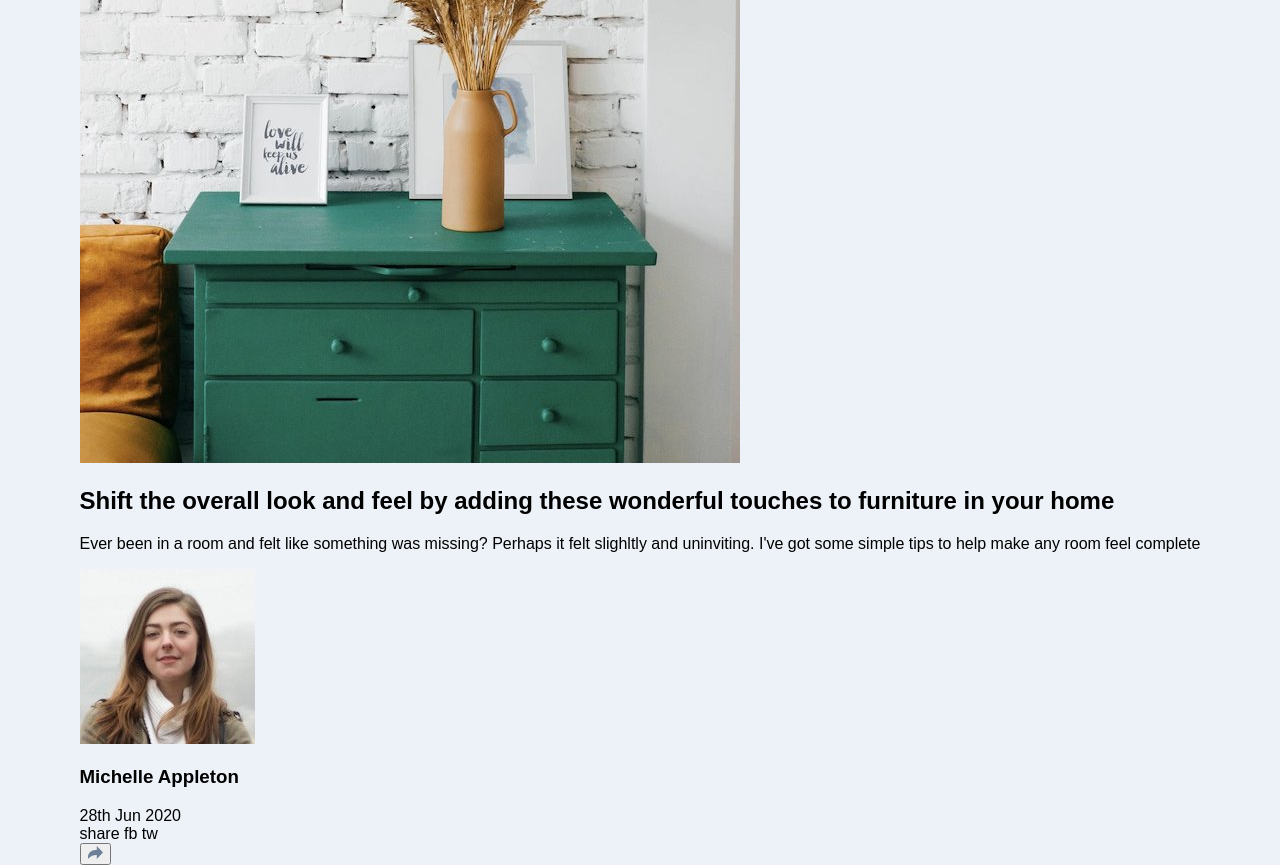
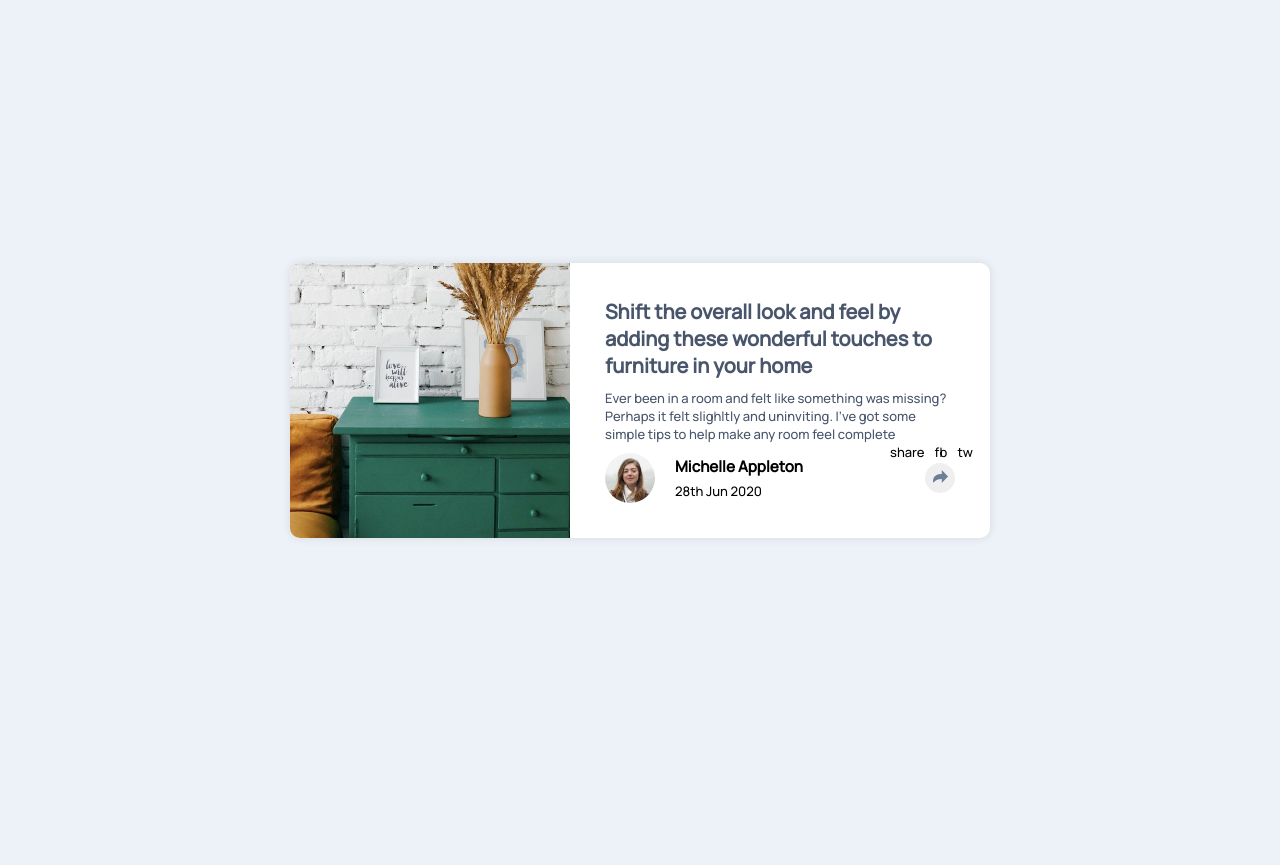
Before and after one commit to ogunsolahabib/fe-mentor, a plain HTML site: page article-preview-component/index.html in a window 1280 px wide. After the commit the page ends 800 px from the top, so only its background shows below. Drawn offline with Linux system fonts and the light colour scheme.

Commit message:
most css

```diff
--- a/article-preview-component/index.html
+++ b/article-preview-component/index.html
@@ -1,19 +1,26 @@
 <!DOCTYPE html>
 <html lang="en">
+
 <head>
     <meta charset="UTF-8">
     <meta name="viewport" content="width=device-width, initial-scale=1.0">
     <title>Article Preview Compomemt</title>
     <link rel="stylesheet" href="style.css">
+    <link rel="preconnect" href="https://fonts.googleapis.com">
+    <link rel="preconnect" href="https://fonts.gstatic.com" crossorigin>
+    <link href="https://fonts.googleapis.com/css2?family=Manrope:wght@500&display=swap" rel="stylesheet">
 </head>
+
 <body>
+    <div class="container">
         <div class="article">
-    <img src="./images/drawers.jpg" alt="flower vase on table" class="article__image"/>
+            <img src="./images/drawers.jpg" alt="flower vase on table" class="article__image" />
             <div class="article__text-content">
                 <h2>Shift the overall look and feel by adding these wonderful touches to furniture in your home</h2>
-        <p>Ever been in a room and felt like something was missing? Perhaps it felt slighltly and uninviting. I've got some simple tips to help make any room feel complete</p>
+                <p>Ever been in a room and felt like something was missing? Perhaps it felt slighltly and uninviting.
+                    I've got some simple tips to help make any room feel complete</p>
                 <footer>
-            <img src="./images/avatar-michelle.jpg" alt="Michelle Appleton" class="article__footer-image"/>
+                    <img src="./images/avatar-michelle.jpg" alt="Michelle Appleton" class="article__footer-image" />
                     <div class="article__footer-content">
                         <div class="article__footer-text">
                             <h3>Michelle Appleton</h3>
@@ -24,7 +31,10 @@
                                 share <span>fb</span> <span>tw</span>
                             </div>
                             <button class="article__share-button">
-                        <svg xmlns="http://www.w3.org/2000/svg" width="15" height="13"><path fill="#6E8098" d="M15 6.495L8.766.014V3.88H7.441C3.33 3.88 0 7.039 0 10.936v2.049l.589-.612C2.59 10.294 5.422 9.11 8.39 9.11h.375v3.867L15 6.495z"/></svg>
+                                <svg xmlns="http://www.w3.org/2000/svg" width="15" height="15">
+                                    <path fill="currentColor"
+                                        d="M15 6.495L8.766.014V3.88H7.441C3.33 3.88 0 7.039 0 10.936v2.049l.589-.612C2.59 10.294 5.422 9.11 8.39 9.11h.375v3.867L15 6.495z" />
+                                </svg>
                             </button>
                         </div>
 
@@ -33,5 +43,8 @@
 
             </div>
         </div>
+    </div>
+
 </body>
+
 </html>
--- a/article-preview-component/style.css
+++ b/article-preview-component/style.css
@@ -1,3 +1,10 @@
+/* resets */
+* {
+  box-sizing: border-box;
+  margin: 0;
+  padding: 0;
+}
+
 /*
 - Very Dark Grayish Blue: hsl(217, 19%, 35%)
 - Desaturated Dark Blue: hsl(214, 17%, 51%)
@@ -11,12 +18,135 @@
   --light-grayish-blue: hsl(210, 46%, 95%);
 }
 
+
+html {
+  font-size: 62.5%;
+}
+
 body {
-  font-family: 'Libre Franklin', sans-serif;
   background-color: var(--light-grayish-blue);
+  font-size: 1.3rem;
+  font-family: "Manrope", sans-serif;
+  font-optical-sizing: auto;
+  font-style: normal;
+}
+h2{
+  color: var(--very-dark-grayish-blue);
+  font-size: 2rem;
+}
+p{
+  color: var(--very-dark-grayish-blue);
+  font-size: 1.3rem;
+}
+.container {
+    display: flex;
+    justify-content: center;
+    align-items: center;
+}
+
+.article {
+  background-color: white;
+  border-radius: 10px;
   display: flex;
-  justify-content: center;
+  flex-direction: column;
+  width: 80%;
+  overflow: hidden;
+  box-shadow: 0 0 10px rgba(0, 0, 0, 0.1);
+  margin: 10rem auto;
+
+}
+.article > img {
+width: 100%;
+object-fit: cover;
+object-position: left;
+}
+
+.article__text-content{
+    padding: 1.5rem;
+    display: grid;
+    gap: 1rem;
+}
+footer{
+  display: flex;
   align-items: center;
-  height: 100vh;
-  margin: 0;
+  gap: 20px;
 }
+
+.article__footer-image{
+  border-radius: 9999px;
+  width: 50px;
+  height: 50px;
+}
+.article__footer-content{
+  display: flex;
+  justify-content: space-between;
+  align-items: center;
+  width: 100%;
+}
+
+.article__footer-text {
+  display: flex;
+  flex-direction: column;
+  gap: 5px;
+}
+
+.article__share-wrapper{
+  position: relative;
+}
+.article__share-content {
+  display: flex;
+  gap: 1rem;
+  position: absolute;
+  top: -2rem;
+  right: 50%;
+  left: 50%;
+  transform: translateX(-50%);
+  width: 100px;
+
+}
+
+.article__share-button {
+  border: none;
+  border-radius: 9999px;
+  color: white;
+  cursor: pointer;
+  font-size: 1.5rem;
+  height: 3rem;
+  width: 3rem;
+  outline: none;
+display: flex;
+align-items: center;
+justify-content: center;
+color: var(--desaturated-dark-blue);
+}
+
+.article__share-button:hover {
+background-color: var(--desaturated-dark-blue);
+color: white;
+}
+
+
+@media (min-width: 768px) {
+  .container {
+    width: 100vw;
+  }
+  .article {
+    flex-direction: row;
+    width: 70rem;
+  }
+
+  .article > img {
+    width: 40%;
+  }
+
+  .article__text-content {
+    padding: 3.5rem;
+  }
+
+}
+
+@media (min-height: 600px) {
+  .container {
+    height: 100vh;
+  }
+}
```
Lines whose indentation alone changed are shown as unchanged.
